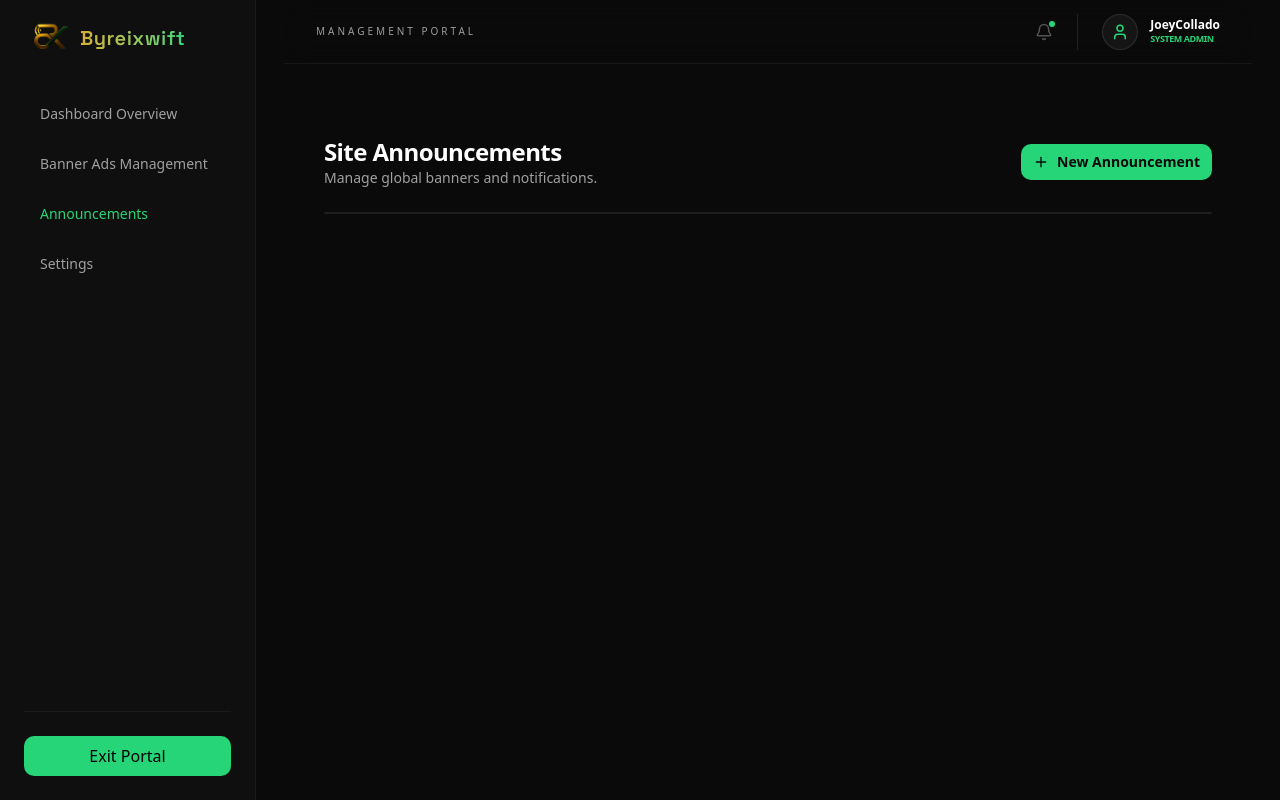
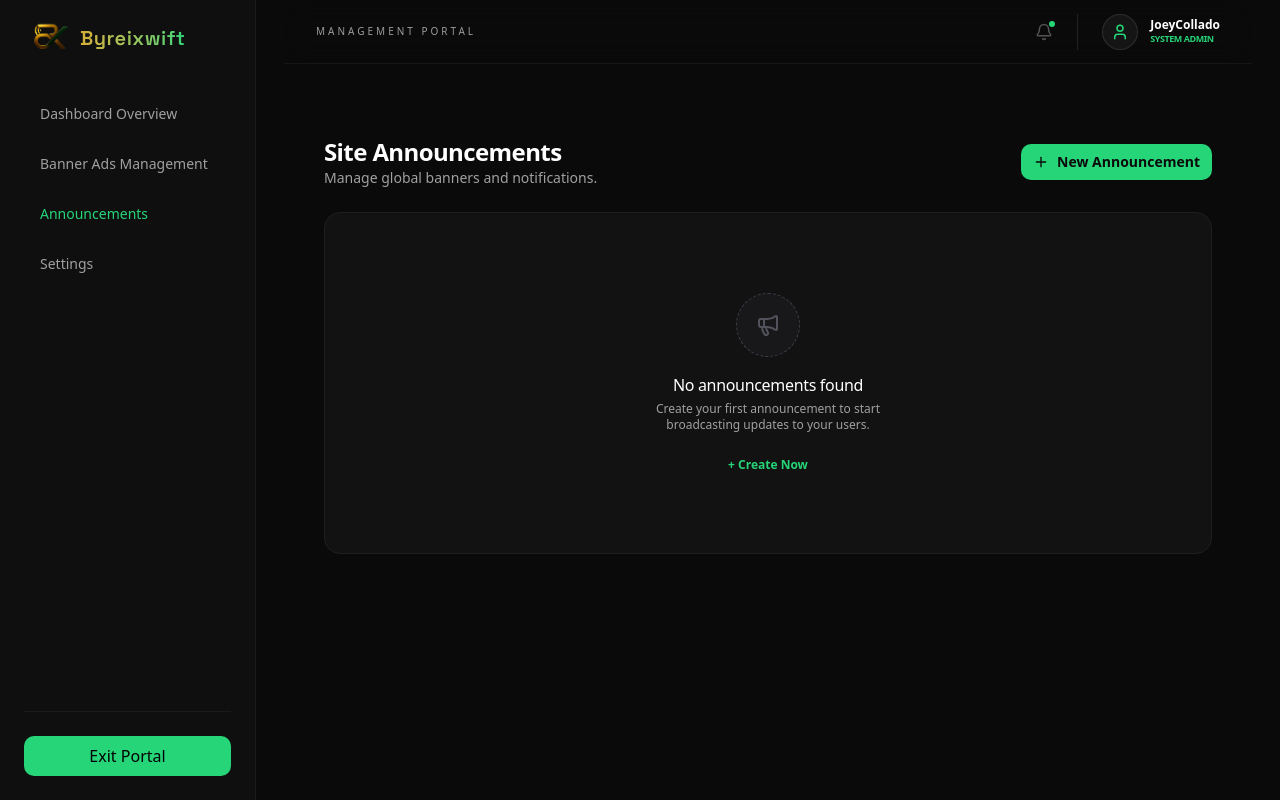
Before and after one commit to hyperstack-solidity/byreixwift, a Next.js app in the folder client/: page /cms/announcements in a window 1280 px wide. Built offline with nearby package versions, Linux system fonts and the light colour scheme.

Commit message:
empty state fallback

```diff
--- a/client/src/components/cms/AnnouncementsManager.tsx
+++ b/client/src/components/cms/AnnouncementsManager.tsx
@@ -5,8 +5,7 @@ import { Plus, Trash2, Edit3, Loader2, X, Megaphone, Calendar, Clock } from 'luc
 import { Button } from '../ui/button';
 import { useAnnouncements, Announcement } from './AnnouncementContext';
 
-
-// AnnouncementsManager - Handles CRUD operations for site wide banners.
+ //AnnouncementsManager - Handles CRUD operations for site-wide banners.
 
 export const AnnouncementsManager = () => {
   const { announcements, setAnnouncements } = useAnnouncements();
@@ -23,22 +22,23 @@ export const AnnouncementsManager = () => {
     const fetchAnnouncements = async () => {
       try {
         setIsLoading(true);
-        // simulate network latency for UX transition
+        // simulate network latency for smooth UX transition
         await new Promise(resolve => setTimeout(resolve, 500));
-        // api preparation
+
+        // API Integration ready
         // const data = await fetch('/api/announcements').then(res => res.json());
         // setAnnouncements(data);
       } catch {
-
       } finally {
         setIsLoading(false);
       }
     };
     fetchAnnouncements();
-  }, [setAnnouncements]); // Removed announcements.length to prevent unnecessary re-runs
+  }, [setAnnouncements]);
 
-
-   // compares current date against announcement window to determine visibility status
+  /**
+   * logic - compares current date against announcement window to determine visibility status
+   */
   const getAnnouncementStatus = (start: string, end: string) => {
     const now = new Date();
     const startDate = new Date(start);
@@ -56,8 +56,8 @@ export const AnnouncementsManager = () => {
     }
   };
 
+  // directly updates input values for specific timeframes (7 or 30 days from today)
 
-   // directly updates input values for specific timeframes
   const setQuickDate = (days: number) => {
     const today = new Date().toISOString().split('T')[0];
     const futureDate = new Date();
@@ -76,12 +76,12 @@ export const AnnouncementsManager = () => {
     const start = formData.get('startDate') as string;
     const end = formData.get('endDate') as string;
 
-    // validation - Prevent invalid date ranges
-    // handles both new creation (Date.now() ID) and existing edits
+    // validation - prevent invalid date ranges
     if (new Date(end) < new Date(start)) {
       alert("End date cannot be earlier than start date!");
       return;
     }
+
     setIsSubmitting(true);
     const payload = {
       title: formData.get('title') as string,
@@ -113,8 +113,8 @@ export const AnnouncementsManager = () => {
 
   return (
     <div className="space-y-6 animate-in fade-in duration-500">
+    {/* header */}
       <div className="flex flex-col md:flex-row md:items-center justify-between gap-4">
-         {/* header */}
         <div>
           <h1 className="text-2xl font-bold tracking-tight text-white">Site Announcements</h1>
           <p className="text-(--byreix-text-secondary) text-sm">Manage global banners and notifications.</p>
@@ -126,14 +126,17 @@ export const AnnouncementsManager = () => {
           <Plus size={18} /> New Announcement
         </Button>
       </div>
-      {/* announcement list created container */}
+      {/* announcement list ui container */}
       <div className="bg-(--byreix-surface) border border-(--byreix-border) rounded-2xl overflow-hidden">
         <div className="max-h-100 overflow-y-auto scrollbar-thin scrollbar-thumb-zinc-700">
           {isLoading ? (
-            <div className="flex items-center justify-center h-100"><Loader2 className="animate-spin text-(--byreix-green)" /></div>
+            <div className="flex items-center justify-center h-100">
+              <Loader2 className="animate-spin text-(--byreix-green)" />
+            </div>
           ) : (
             <div className="divide-y divide-(--byreix-border)">
-              {announcements.map((ann) => {
+              {announcements.length > 0 ? (
+                announcements.map((ann) => {
                   const status = getAnnouncementStatus(ann.startDate, ann.endDate);
                   return (
                     <div key={ann.id} className="p-5 flex flex-col md:flex-row md:items-center justify-between gap-4 hover:bg-white/2 transition-colors">
@@ -161,7 +164,25 @@ export const AnnouncementsManager = () => {
                       </div>
                     </div>
                   );
-              })}
+                })
+              ) : (
+                /* empty state fallback */
+                <div className="flex flex-col items-center justify-center py-20 px-4 text-center">
+                  <div className="w-16 h-16 bg-zinc-900 rounded-full flex items-center justify-center mb-4 border border-dashed border-zinc-700">
+                    <Megaphone size={24} className="text-zinc-600" />
+                  </div>
+                  <h3 className="text-white font-medium">No announcements found</h3>
+                  <p className="text-(--byreix-text-secondary) text-xs mt-1 max-w-60">
+                    Create your first announcement to start broadcasting updates to your users.
+                  </p>
+                  <button
+                    onClick={() => { setCurrentEdit(null); setIsModalOpen(true); }}
+                    className="mt-6 text-xs font-bold text-(--byreix-green) hover:underline"
+                  >
+                    + Create Now
+                  </button>
+                </div>
+              )}
             </div>
           )}
         </div>
```
Lines whose indentation alone changed are shown as unchanged.
